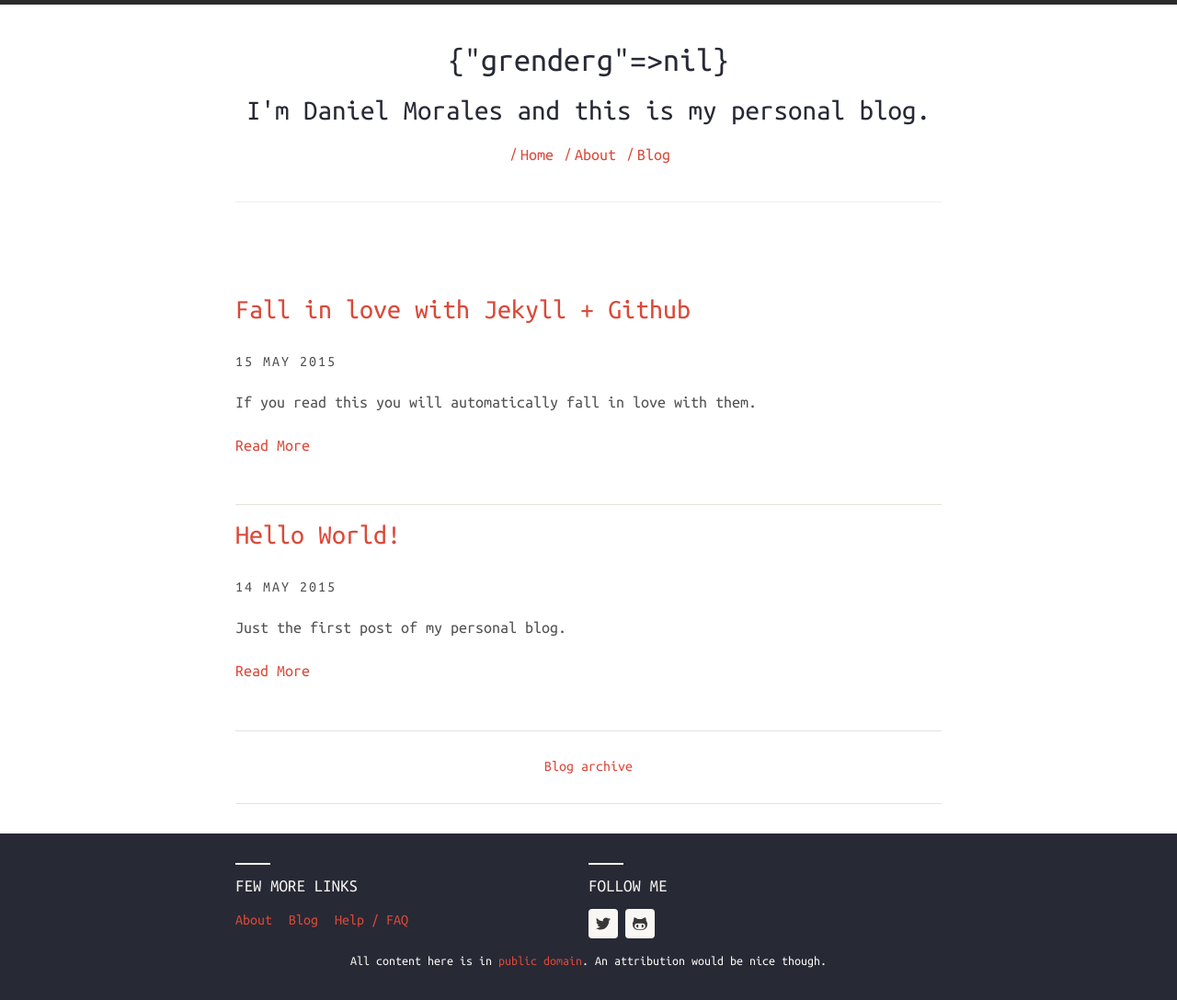
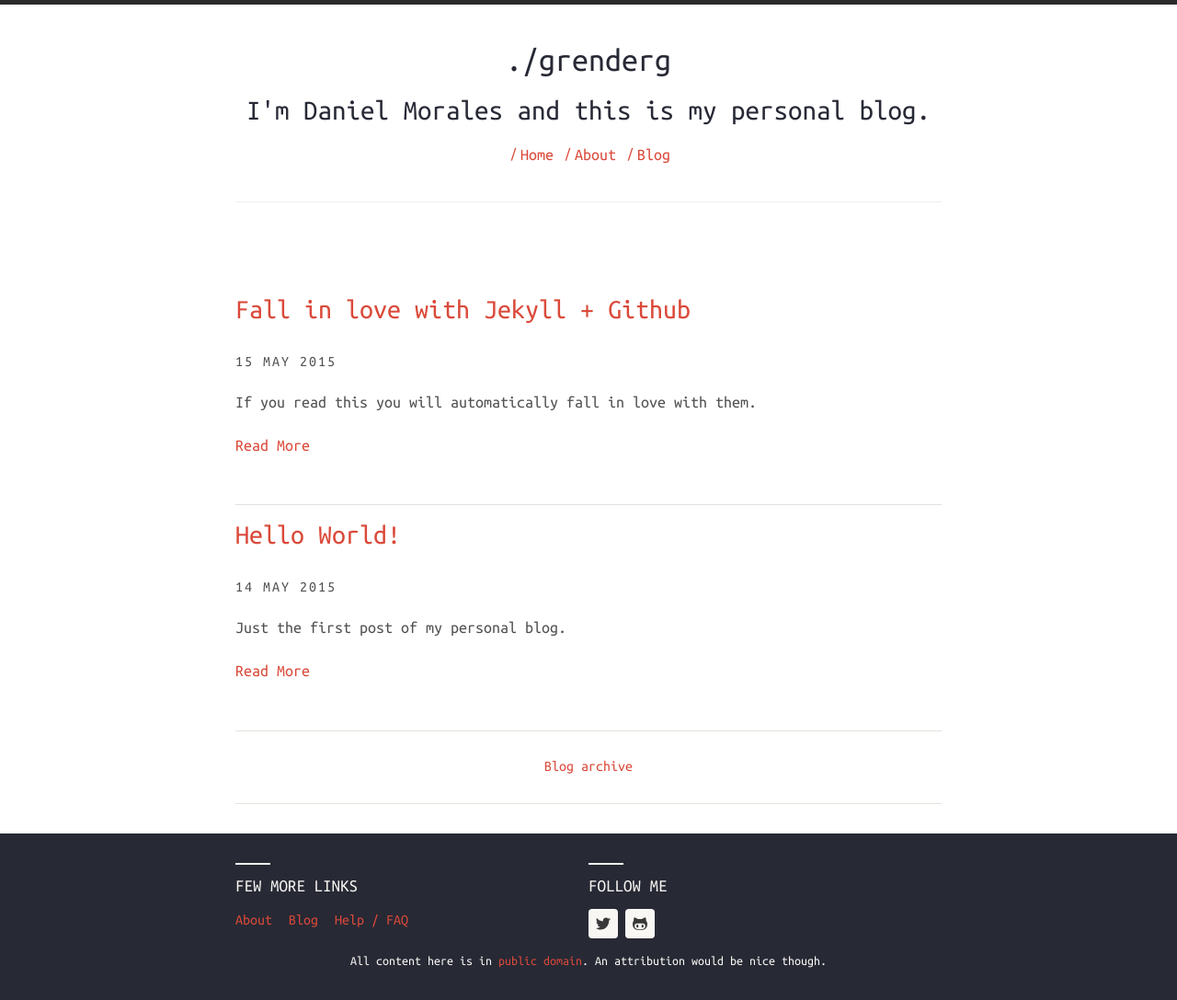
Before and after one commit to GrenderG/grenderg.github.io, a Jekyll site: the page built from index.html, in a window 1280 px wide. Shown: the whole page at 92% size. Built offline with Jekyll 4.4.1, drawn with Linux system fonts in a browser that asks for light colours; nearby versions of some CDN libraries.

```diff
--- a/_config.yml
+++ b/_config.yml
@@ -11,7 +11,7 @@ url: http://grenderg.github.io
 
 # Harmony theme configuration. Please change accordingly.
 harmony:
-  name:  {grenderg}
+  name: ./grenderg
   # Little description about your site
   description: I'm Daniel Morales and this is my personal blog.
   meta_description: This is the personal blog of Daniel Morales, here you can find stuff about programming.
```
